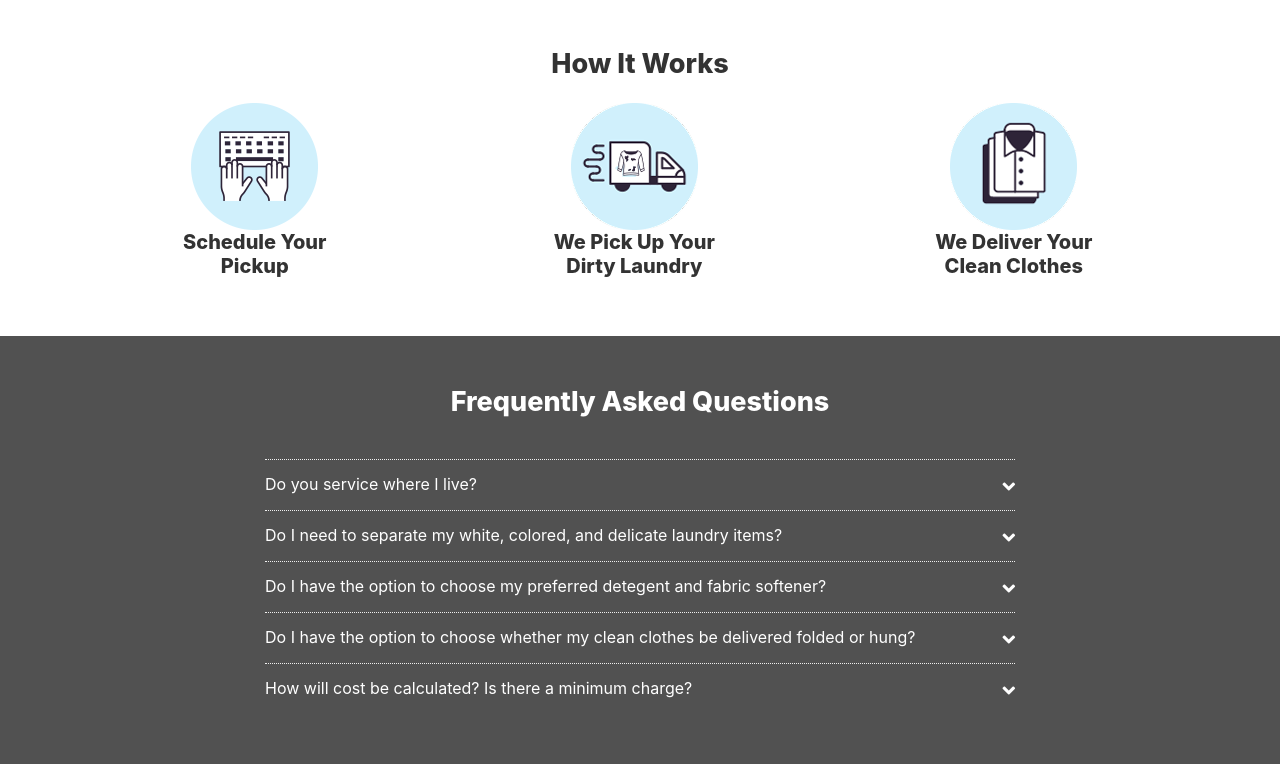
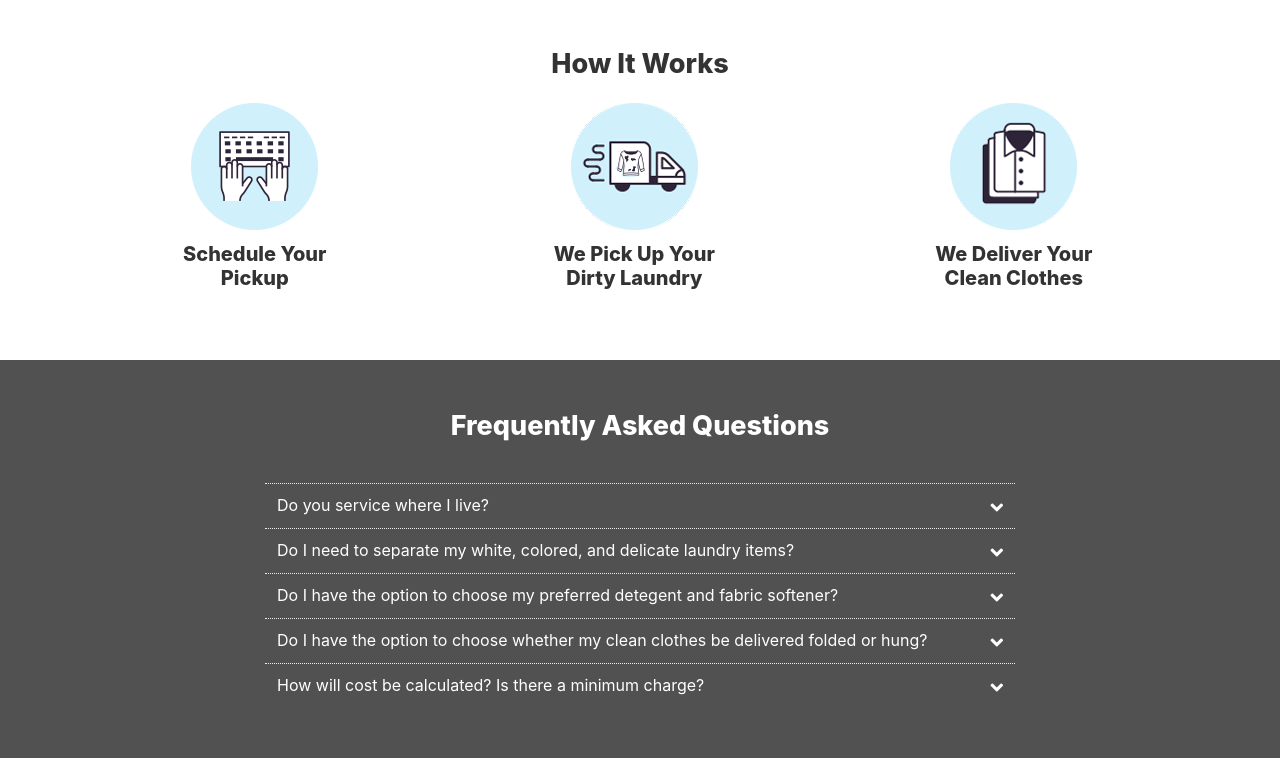
Before and after one commit to tgoade/react-js-site-laundry-service, a React (Create React App) app: page / in a window 1280 px wide. Shown: the part 428-1192 px from the top of the page. Built offline with nearby package versions, Linux system fonts and the light colour scheme; no server answers.

Commit message:
re-coded faqs logic to rid bug and added tests

```diff
--- a/package.json
+++ b/package.json
@@ -13,6 +13,7 @@
     "react-bootstrap": "^2.0.2",
     "react-calendar": "^3.5.0",
     "react-dom": "^17.0.2",
+    "react-icons": "^4.3.1",
     "react-router-dom": "^5.3.0",
     "react-scripts": "4.0.3",
     "web-vitals": "^1.1.2"
--- /dev/null
+++ b/src/components/faqs/Data.js
@@ -0,0 +1,32 @@
+export const Data = [
+    {
+        number: 1,
+        question: 'Do you service where I live?',
+        answer: 'Curabitur sit amet rhoncus sapien.',
+        open: false
+    },
+    {
+        number: 2,
+        question: 'Do I need to separate my white, colored, and delicate laundry items?',
+        answer: 'Curabitur sit amet rhoncus sapien.',
+        open: false
+    },
+    {
+        number: 3,
+        question: 'Do I have the option to choose my preferred detegent and fabric softener?',
+        answer: 'Curabitur sit amet rhoncus sapien.',
+        open: false
+    },
+    {
+        number: 4,
+        question: 'Do I have the option to choose whether my clean clothes be delivered folded or hung?',
+        answer: 'Curabitur sit amet rhoncus sapien.',
+        open: false
+    },
+    {
+        number: 5,
+        question: 'How will cost be calculated? Is there a minimum charge?',
+        answer: 'Curabitur sit amet rhoncus sapien.',
+        open: false
+    }
+]
--- a/src/components/faqs/Faqs.css
+++ b/src/components/faqs/Faqs.css
@@ -23,7 +23,7 @@
 .faqs--question {
     display: flex;
     position: relative;
-    padding: 15px 0;
+    padding: 12px;
     justify-content: space-between;
     cursor: pointer;
     transition: all 2s ease-out;
@@ -33,15 +33,10 @@
     margin-right: 20px;
 }
 .faqs--answer {
-    opacity: 0;
-    max-height: 0;
-    overflow: hidden;
-    transition: all 0.4s ease-in-out;
+    display: none;
+    /*transition: all 0.5s ease-in-out;*/
 }
-.open .faqs--question::after {
-    transform: translate(-50%,-50%) rotate(180deg);
+.faqs--answer.open  {
+    display: block;
+    padding: 12px;
 }
-.open .faqs--answer {
-    max-height: 1000px;
-    opacity: 1;
-}
--- a/src/components/faqs/Faqs.js
+++ b/src/components/faqs/Faqs.js
@@ -1,68 +1,12 @@
-import { useState } from "react";
 import "./Faqs.css";
 import Question from "./Question";
 
-
 const Faqs = () => {
-    const [faqs, setFaqs] = useState([
-        {
-            question: 'Do you service where I live?',
-            answer: 'Curabitur sit amet rhoncus sapien.',
-            open: false
-        },
-        {
-            question: 'Do I need to separate my white, colored, and delicate laundry items?',
-            answer: 'Curabitur sit amet rhoncus sapien.',
-            open: false
-        },
-        {
-            question: 'Do I have the option to choose my preferred detegent and fabric softener?',
-            answer: 'Curabitur sit amet rhoncus sapien.',
-            open: false
-        },
-        {
-            question: 'Do I have the option to choose whether my clean clothes be delivered folded or hung?',
-            answer: 'Curabitur sit amet rhoncus sapien.',
-            open: false
-        },
-        {
-            question: 'How will cost be calculated? Is there a minimum charge?',
-            answer: 'Curabitur sit amet rhoncus sapien.',
-            open: false
-        }
-    ]);
-
-    const toggleFaqs = (index) => {
-        setFaqs(faqs.map((faq, i) => {
-            if(i === index) {
-                faq.open = !faq.open;
-            } else {
-                faq.open = false;
-            }
-            return faq;
-        }))
-    }
-
     return (
         <div className="faqs">
             <div className="faqs--container wrapper">
                 <h2>Frequently Asked Questions</h2>
-
-                    {faqs.map((faq, index) => (
-                        <Question faq={faq} index={index} toggleFaqs={toggleFaqs}/>
-                        // <div className={`faqs--qa ${faq.open ? "open" : ""}`} key={index} onClick={()=>{toggleFaqs(index)}}>
-                        //     <div className="faqs--question">
-                        //         <p>{faq.question}</p>
-                        //         {faq.open ? <i className="fas fa-angle-up"></i> : <i className="fas fa-angle-down"></i>}
-                        //     </div>
-                        //     <div className="faqs--answer">
-                        //         <div className="faqs--answer-wrap">
-                        //             <p>{faq.answer}</p>
-                        //         </div>
-                        //     </div>
-                        // </div>
-                    ))}
-
+                <Question />
             </div>
         </div>
     )
--- a/src/components/faqs/Question.js
+++ b/src/components/faqs/Question.js
@@ -1,18 +1,34 @@
 
-const Question = ({faq, index, toggleFaqs}) => {
-    console.log(`key=${index}`);
+import { Data } from "./Data";
+import { useState } from "react";
+
+const Question = () => {
+    const [activeQ, setActiveQ] = useState(null);
+
+    const faqHandler = (question) => {
+        if(question === activeQ){
+            setActiveQ(null);
+        } else {
+            setActiveQ(question);
+        }
+    }
+
     return (
-        <div className={`faqs--qa ${faq.open ? "open" : ""}`} key={index} onClick={()=>{toggleFaqs(index)}}>
-            <div className="faqs--question">
-                <p>{faq.question}</p>
-                {faq.open ? <i className="fas fa-angle-up"></i> : <i className="fas fa-angle-down"></i>}
-            </div>
-            <div className="faqs--answer">
-                <div className="faqs--answer-wrap">
-                    <p>{faq.answer}</p>
+        <>
+            {Data.map((data) => (
+                <div className={`faqs--qa`} key={data.number} onClick={()=>{faqHandler(data.number)}}>
+                    <div className="faqs--question" aria-label={`question ${data.number}`}>
+                        <p>{data.question}</p>
+                        {activeQ === data.number ? <i className="fas fa-angle-up"></i> : <i className="fas fa-angle-down"></i>}
+                    </div>
+                    <div className={`faqs--answer ${activeQ === data.number ? "open" : ""}`} aria-label={`answer ${data.number}`}>
+                        <div className="faqs--answer-wrap">
+                            <p>{data.answer}</p>
+                        </div>
+                    </div>
                 </div>
-            </div>
-        </div>
+            ))}
+        </>
     )
 }
 
--- a/src/components/howitworks/Step.css
+++ b/src/components/howitworks/Step.css
@@ -2,7 +2,7 @@
     width: 33%;
 }
 .step--info {
-    padding: 0 90px;
+    padding: 12px 90px;
 }
 .step figure {
     margin: 15px 0 0;
```
Also changed, not shown: 2 other files (tests, documents, lock files or other folders).
